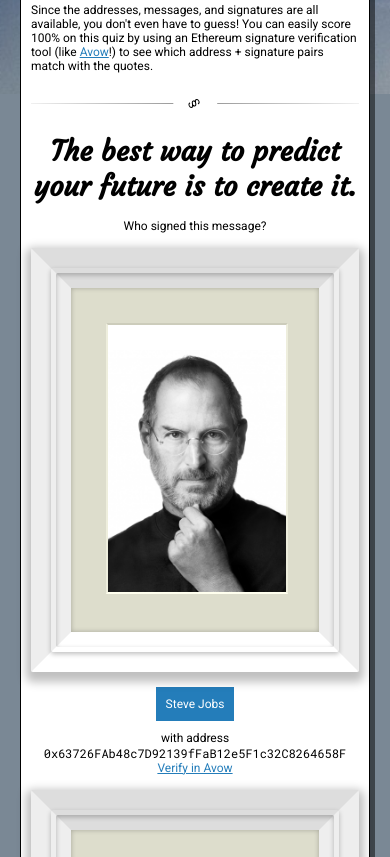
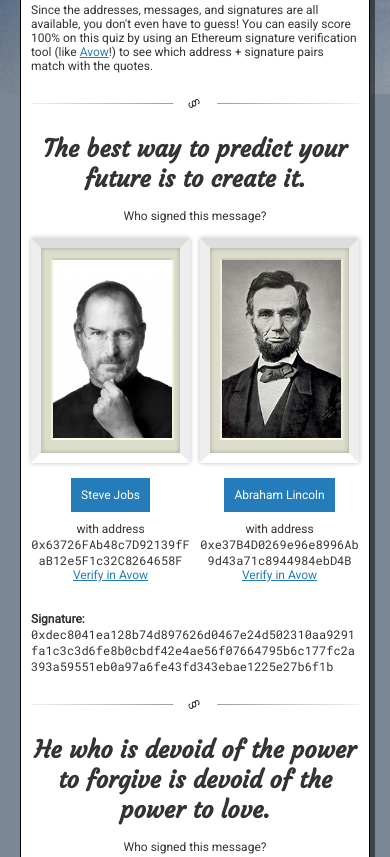
Before and after one commit to programeth/Quoteth, a React app: page / in a window 390 px wide. Shown: the part 750-1607 px from the top of the page. Built offline with nearby package versions, Linux system fonts and the light colour scheme.

Commit message:
Lays out portraits side by side on smaller screens instead of wrapping and makes app load on IE

```diff
--- a/package.json
+++ b/package.json
@@ -6,6 +6,7 @@
     "ethereumjs-util": "^6.1.0",
     "node-sass": "^4.12.0",
     "react": "^16.6.3",
+    "react-app-polyfill": "^1.0.4",
     "react-dom": "^16.6.3",
     "react-scripts": "3.2.0"
   },
--- a/public/index.html
+++ b/public/index.html
@@ -4,24 +4,11 @@
     <meta charset="utf-8">
     <link rel="shortcut icon" href="%PUBLIC_URL%/favicon.ico">
     <meta name="viewport" content="width=device-width, initial-scale=1, shrink-to-fit=no">
-    <!--
-      manifest.json provides metadata used when your web app is added to the
-      homescreen on Android. See https://developers.google.com/web/fundamentals/web-app-manifest/
-    -->
     <link rel="manifest" href="%PUBLIC_URL%/manifest.json">
     <link href="https://fonts.googleapis.com/css?family=Roboto" rel="stylesheet">
     <link href="https://fonts.googleapis.com/css?family=Roboto+Mono" rel="stylesheet">
     <link href="https://fonts.googleapis.com/css?family=Montserrat" rel="stylesheet">
     <link href="https://fonts.googleapis.com/css?family=Courgette" rel="stylesheet">
-    <!--
-      Notice the use of %PUBLIC_URL% in the tags above.
-      It will be replaced with the URL of the `public` folder during the build.
-      Only files inside the `public` folder can be referenced from the HTML.
-
-      Unlike "/favicon.ico" or "favicon.ico", "%PUBLIC_URL%/favicon.ico" will
-      work correctly both with client-side routing and a non-root public URL.
-      Learn how to configure a non-root public URL by running `npm run build`.
-    -->
     <title>Quoteth - Ethereum message signatures in action</title>
     <style>
       html {
@@ -40,13 +27,38 @@
         left: 0;
         top: 0;
         width: 100%;
-        height: 100%;
+        height: 100vh;
         z-index: -10;
         background: url('background.jpg') no-repeat center center;
+        background-attachment: fixed;
         -webkit-background-size: cover;
         -moz-background-size: cover;
         -o-background-size: cover;
         background-size: cover;
+      }
+      /*Edge*/
+      @supports ( -ms-accelerator:true )
+      {
+          html{
+              overflow: hidden;
+              height: 100%;
+          }
+          body{
+              overflow: auto;
+              height: 100%;
+          }
+      }
+      /*Ie 10/11*/
+      @media screen and (-ms-high-contrast: active), (-ms-high-contrast: none)
+      {
+          html{
+              overflow: hidden;
+              height: 100%;
+          }
+          body{
+              overflow: auto;
+              height: 100%;
+          }
       }
     </style>
   </head>
--- a/src/Quoteth.scss
+++ b/src/Quoteth.scss
@@ -81,7 +81,7 @@ html {
 }
 
 .Quoteth {
-  max-width: 1475px;
+  max-width: 1500px;
   margin: 0px auto;
 
   header {
@@ -145,7 +145,6 @@ html {
 
   .container {
     padding: 20px;
-    margin-bottom: 190px;
     color: $form-text-color;
   }
 
@@ -158,7 +157,6 @@ html {
     h2 {
       margin-block-start: 0px;
       margin-block-end: 0px;
-      color: black;
       display: inline-block;
       flex-grow: 1;
     }
@@ -192,7 +190,7 @@ html {
     .message-body {
       font-weight: bold;
       margin-bottom: 10px;
-      font-size: 28px;
+      font-size: 2em;
       font-family: 'Courgette', sans-serif;
       text-align: center;
     }
@@ -210,6 +208,10 @@ html {
         text-align: center;
         flex-grow: 1;
         padding-bottom: 15px;
+
+        &:not(:last-child) {
+          margin-right: 10px;
+        }
       }
 
       .portrait-container {
@@ -325,3 +327,49 @@ html {
     }
   }
 }
+
+@media (max-width: 800px) {
+  .Quoteth .message .possible-signers {
+    flex-wrap: nowrap;
+
+    .possible-signer {
+      .portrait-container {
+        .frame {
+          border-width: 20px;
+          padding: 20px;
+          box-shadow:0 0 5px 0 rgba(0,0,0,.25) inset, 0 0px 5px rgba(0,0,0,.25);
+
+          &:before {
+            position:absolute;
+            top:-7px;
+            bottom:-7px;
+            left:-7px;
+            right:-7px;
+          }
+
+          &:after {
+            position:absolute;
+            top:-9px;
+            bottom:-9px;
+            left:-9px;
+            right:-9px;
+          }
+        }
+      }
+    }
+  }
+}
+
+@media (max-width: 600px) {
+  .Quoteth .message .possible-signers .possible-signer .portrait-container .frame {
+    border-width: 10px;
+    padding: 10px;
+
+    &:before {
+      display: none;
+    }
+    &:after {
+      display: none;
+    }
+  }
+}
--- a/src/assets/colors.scss
+++ b/src/assets/colors.scss
@@ -1,4 +1,4 @@
 $theme-color: rgb(36, 125, 186);
 $form-background-color: white;
-$form-text-color: black;
+$form-text-color: #333;
 $shadow-color: rgba(0,0,0,.5);
--- a/src/index.js
+++ b/src/index.js
@@ -1,3 +1,4 @@
+import 'react-app-polyfill/ie9';
 import React from 'react';
 import ReactDOM from 'react-dom';
 import Quoteth from 'Quoteth';
```
